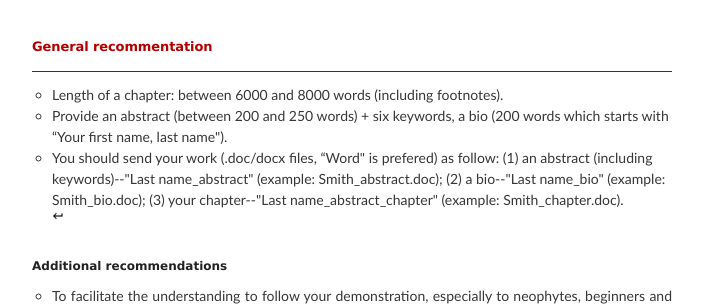
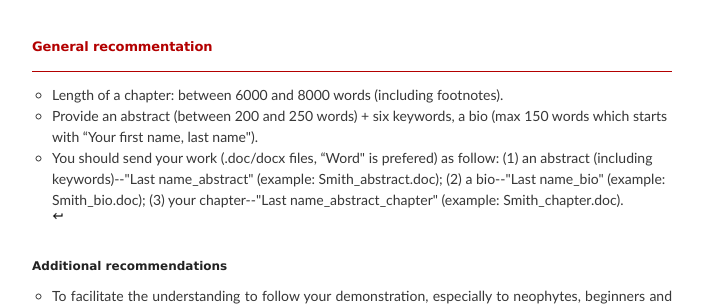
Before and after one commit to vbigot-juloux/ane-research-humanities, a Jekyll site: the page built from docs/Guidelines.md, in a window 1280 px wide and 900 px high, scrolled down 326 px. Shown: the part 153-459 px from the top of the window, without its empty margins (288-991 px from the left). Built offline with Jekyll 4.4.1, drawn with Linux system fonts in a browser that asks for light colours; the repository's description, which GitHub fills in, is left out.

Commit message:
Update Guidelines.md

```diff
--- a/docs/Guidelines.md
+++ b/docs/Guidelines.md
@@ -20,7 +20,7 @@ layout: default
 <hr style="height:0; margin:0; background:transparent; border-bottom:0.5px solid #b30000;" />
 <ul style="list-style-type: circle">
    <li style="margin-top: 12px">Length of a chapter: between 6000 and 8000 words (including footnotes).</li>
-  <li>Provide an abstract (between 200 and 250 words) + six keywords, a bio (200 words which starts with “Your first name, last name").</li>
+  <li>Provide an abstract (between 200 and 250 words) + six keywords, a bio (max 150 words which starts with “Your first name, last name").</li>
     <li>You should send your work (.doc/docx files, “Word" is prefered) as follow: (1) an abstract (including keywords)--"Last name_abstract" (example: Smith_abstract.doc); (2) a bio--"Last name_bio" (example: Smith_bio.doc); (3) your chapter--"Last name_abstract_chapter" (example: Smith_chapter.doc).</li>
   <li style="list-style-type: none;"><a href="#reco2" style="text-decoration: none"><img src="../assets/baseline_keyboard_return_black_18dp.png" style="border:0; -webkit-box-shadow: 0 0 0; width: 2%; margin-top: -5px; margin-left: -5px"/></a></li>
   </ul>
```
